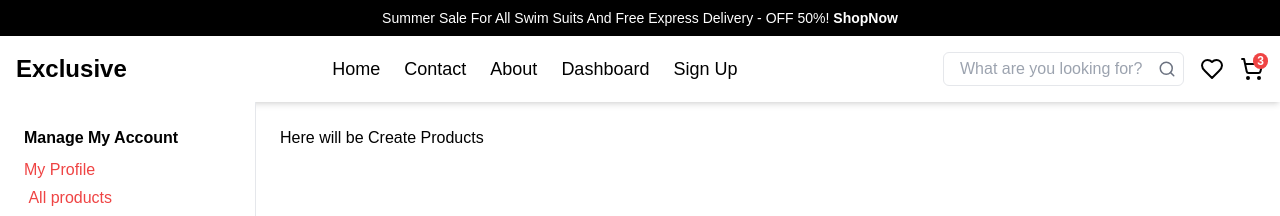
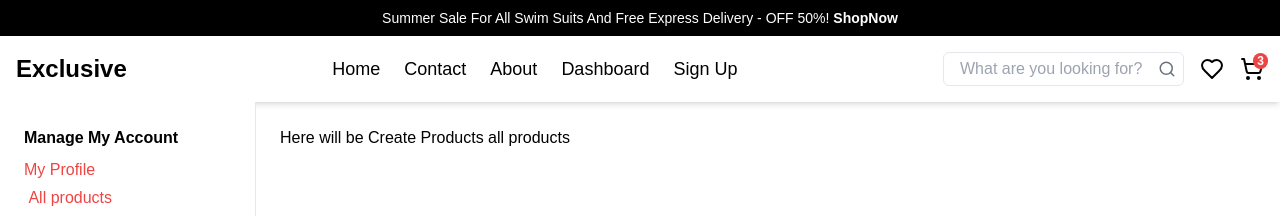
Before and after one commit to Rakib011110/shopSpot-web-client-code-using-NextJs, a Next.js app: page /dashboard/admin/create-products in a window 1280 px wide. Shown: the top 216 px of the page. Built offline with nearby package versions, Linux system fonts and the light colour scheme.

Commit message:
profile form added

```diff
--- a/src/app/(CommonLayout)/(dashboard)/dashboard/admin/create-products/page.jsx
+++ b/src/app/(CommonLayout)/(dashboard)/dashboard/admin/create-products/page.jsx
@@ -3,7 +3,7 @@ import React from "react";
 const CreatProducts = () => {
   return (
     <div>
-      <h1> Here will be Create Products</h1>
+      <h1> Here will be Create Products all products</h1>
     </div>
   );
 };
```
